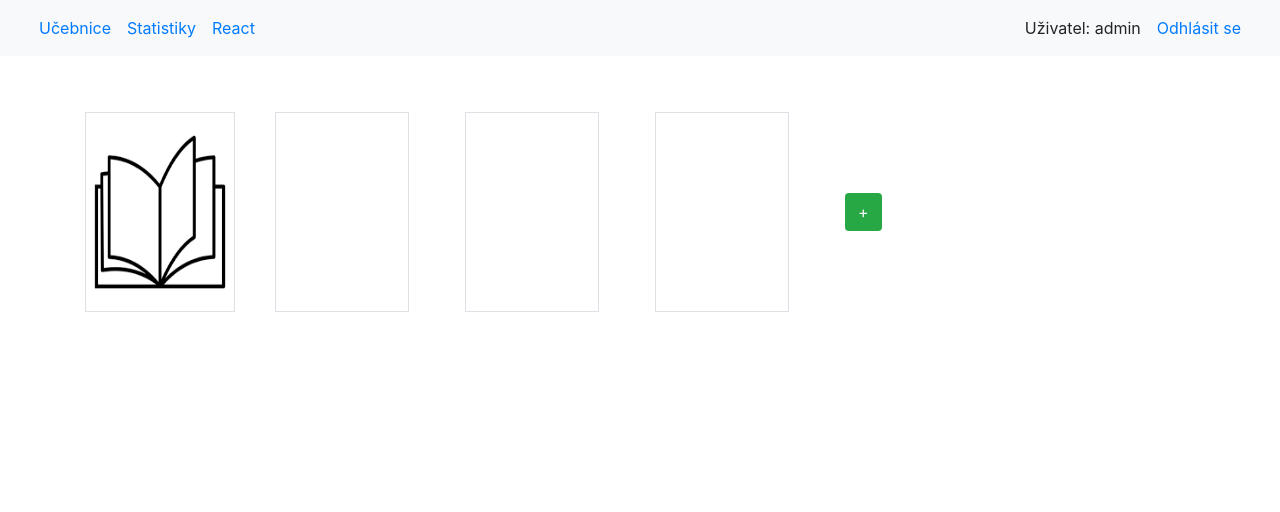
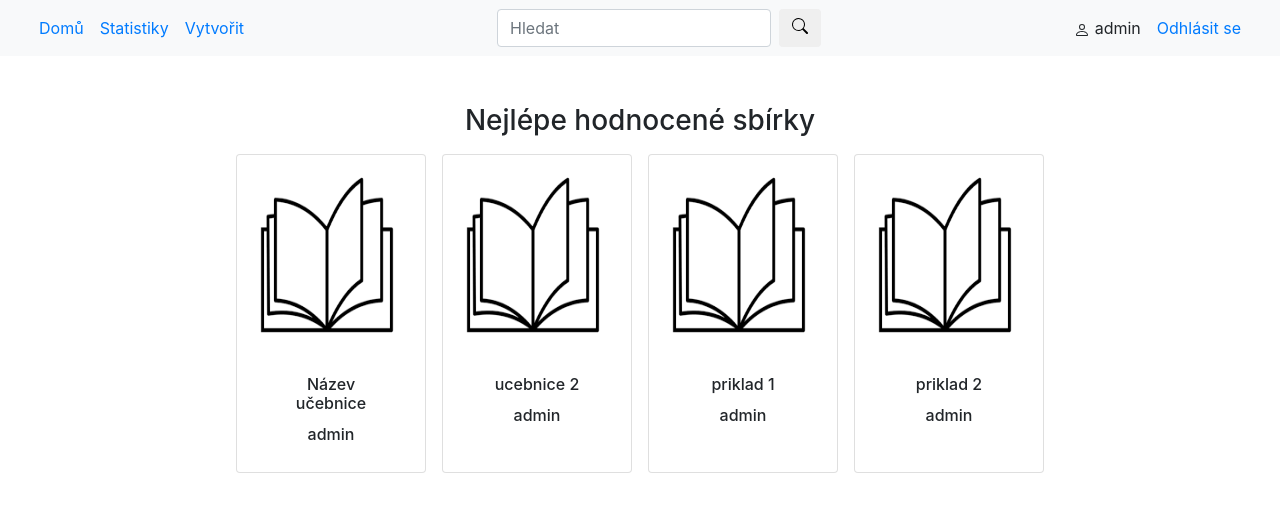
Before and after one commit to moravechynek/math, a Django app: page / in a window 1280 px wide. Shown: the top 512 px of the page. Run offline with Django 3.2, Linux system fonts and the light colour scheme; a user stored in the database is signed in; data comes from the database, SQL or seed files in the repository; both versions use the stored data as it was after the commit; some libraries are stand-ins or nearby versions.

Commit message:
vyhledavani

```diff
--- a/website/math_app/templates/base.html
+++ b/website/math_app/templates/base.html
@@ -20,19 +20,28 @@
         <div class="container-fluid">
             <ul class="navbar-nav">
                 <li class="nav-item">
-                    <a class="nav-link" href={% url 'index' %}>Učebnice</a>
+                    <a class="nav-link" href={% url 'index' %}>Domů</a>
                 </li>
+                {% if user.is_authenticated %}
                 <li class="nav-item">
                     <a class="nav-link" href={% url 'statistics' %}>Statistiky</a>
                 </li>
                 <li class="nav-item">
-                    <a class="nav-link" href={% url 'react' %}>React</a>
+                    <a class="nav-link" href={% url 'ucebnice-create' %}>Vytvořit</a>
                 </li>
+                {% endif %}
             </ul>
+            {% block search %}{% endblock %}
             <ul class="nav navbar-nav navbar-right">
                 {% if user.is_authenticated %}
                     <li class="nav-item">
-                        <p class="nav-link">Uživatel: {{ user.get_username }}</p>
+
+                        <span class="nav-link">
+                            <svg xmlns="http://www.w3.org/2000/svg" width="16" height="16" fill="currentColor" class="bi bi-person align-middle" viewBox="0 0 16 16">
+                                <path d="M8 8a3 3 0 1 0 0-6 3 3 0 0 0 0 6Zm2-3a2 2 0 1 1-4 0 2 2 0 0 1 4 0Zm4 8c0 1-1 1-1 1H3s-1 0-1-1 1-4 6-4 6 3 6 4Zm-1-.004c-.001-.246-.154-.986-.832-1.664C11.516 10.68 10.289 10 8 10c-2.29 0-3.516.68-4.168 1.332-.678.678-.83 1.418-.832 1.664h10Z"/>
+                            </svg>
+                            {{ user.get_username }}
+                        </span>
                     </li>
                     <li class="nav-item">
                         <a class="nav-link" href="{% url 'logout' %}?next={{ request.path }}">Odhlásit se</a>
--- a/website/math_app/templates/index.html
+++ b/website/math_app/templates/index.html
@@ -1,31 +1,48 @@
 {% extends "base.html" %}
 {% load static %}
 
+{% block search %}
+<form class="form-inline my-2 my-lg-0" method="POST" action="{% url 'vyhledavani' %}">
+    {% csrf_token %}
+    <input class="form-control mr-sm-2" type="search" placeholder="Hledat" aria-label="Search" name="searched">
+    <button class="btn my-2 my-sm-0" type="submit">
+        <svg xmlns="http://www.w3.org/2000/svg" width="16" height="16" fill="currentColor" class="bi bi-search" viewBox="0 0 16 16">
+            <path d="M11.742 10.344a6.5 6.5 0 1 0-1.397 1.398h-.001c.03.04.062.078.098.115l3.85 3.85a1 1 0 0 0 1.415-1.414l-3.85-3.85a1.007 1.007 0 0 0-.115-.1zM12 6.5a5.5 5.5 0 1 1-11 0 5.5 5.5 0 0 1 11 0z"/>
+        </svg>
+    </button>
+
+</form>
+{% endblock %}
+
 {% block content %}
 <div class="container mt-5">
-    <div class="row">
+    <h3 class="text-center">Nejlépe hodnocené sbírky</h3>
+    <div class="row d-flex justify-content-center">
         {% for u in ucebnice %}
-        <div class="col-2 my-2">
+        <div class="col-2 my-2 mx-2 card">
             {% if u.obrazek %}
             <a href="/ucebnice/{{ u.id|add:"-1"}}">
-                <img class="border" src={% static 'img/book.png'  %} alt={{ u.obrazek.url }} style="max-width:150px;max-height:200px;min-width:150px;min-height:200px;">
+                <img class="card-img-top" src={% static 'img/book.png'  %} alt={{ u.obrazek.url }} style="max-width:150px;max-height:200px;min-width:150px;min-height:200px;">
                 <!-- {{ u.obrazek.url }} -->
             </a>
             {% else %}
             <a href="/ucebnice/{{ u.id|add:"-1"}}">
-                <div class="border" style="max-width:134px;max-height:200px;min-width:134px;min-height:200px;"></div>
+                <img class="card-img-top" src={% static 'img/book.png'  %} alt="výchozí obrázek" style="max-width:150px;max-height:200px;min-width:150px;min-height:200px;">
             </a>
             {% endif %}
+            <div class="card-body">
+                <h6 class="card-title text-center">{{ u.nazev }}</h6>
+                <h6 class="text-center">{{ u.autor }}</h6>
+            </div>
         </div>
         {% endfor %}
-        {% if user.is_authenticated %}
-            <div class="col-2 my-2 d-flex align-items-center">
-                <a href={% url 'ucebnice-create' %} class="btn bg-success text-light">
-                    +
-                </a>
-            </div>
-        {% endif %}
     </div>
 </div>
 
 {% endblock %}
+
+{% block script %}
+<script src="https://code.jquery.com/jquery-3.3.1.slim.min.js" integrity="sha384-q8i/X+965DzO0rT7abK41JStQIAqVgRVzpbzo5smXKp4YfRvH+8abtTE1Pi6jizo" crossorigin="anonymous"></script>
+<script src="https://cdn.jsdelivr.net/npm/popper.js@1.14.7/dist/umd/popper.min.js" integrity="sha384-UO2eT0CpHqdSJQ6hJty5KVphtPhzWj9WO1clHTMGa3JDZwrnQq4sF86dIHNDz0W1" crossorigin="anonymous"></script>
+<script src="https://cdn.jsdelivr.net/npm/bootstrap@4.3.1/dist/js/bootstrap.min.js" integrity="sha384-JjSmVgyd0p3pXB1rRibZUAYoIIy6OrQ6VrjIEaFf/nJGzIxFDsf4x0xIM+B07jRM" crossorigin="anonymous"></script>
+{% endblock %}
--- a/website/math_app/urls.py
+++ b/website/math_app/urls.py
@@ -1,7 +1,7 @@
 from django.urls import path
 
 from . import views
-import frontend.views
+#import frontend.views
 
 urlpatterns = [
     path('', views.index, name='index'),
@@ -9,7 +9,6 @@ urlpatterns = [
     path('spatne/', views.spatne, name='spatne'),
     path('ucebnice/<int:ucebnice_id>/', views.ucebnice, name='ucebnice'),
     path('priklad/<int:priklad_id>/', views.vypocet, name='vypocet'),
-    path('react/', frontend.views.index, name='react'),
     path('register/', views.register_request, name='register'),
 
     path('ucebnice/<int:ucebnice_id>/editace/', views.ucebnice_edit, name='ucebnice-editace'),
@@ -20,4 +19,6 @@ urlpatterns = [
     path('ucebnice/<int:pk>/delete/', views.UcebniceDelete.as_view(), name='ucebnice-delete'),
 
     path('statistiky/', views.StatView.as_view(), name='statistics'),
+
+    path('vyhledavani', views.vyhledavani, name='vyhledavani'),
 ]
--- a/website/math_app/views.py
+++ b/website/math_app/views.py
@@ -182,3 +182,15 @@ def ucebnice_edit_ajax(request, ucebnice_id):
             'successful': successful,
         }
         return JsonResponse(context)
+
+def vyhledavani(request):
+    if request.method == 'POST':
+        searched = request.POST['searched']
+        sbirky = Ucebnice.objects.filter(nazev__contains=searched)
+        context = {
+            'searched':searched,
+            'sbirky':sbirky
+        }
+        return render(request, "seznam_sbirek.html", context=context)
+    else:
+        return render(request, "seznam_sbirek.html")
```
Also changed, not shown: website/math_app/templates/seznam_sbirek.html (added, +67 -0 lines), website/db.sqlite3.
